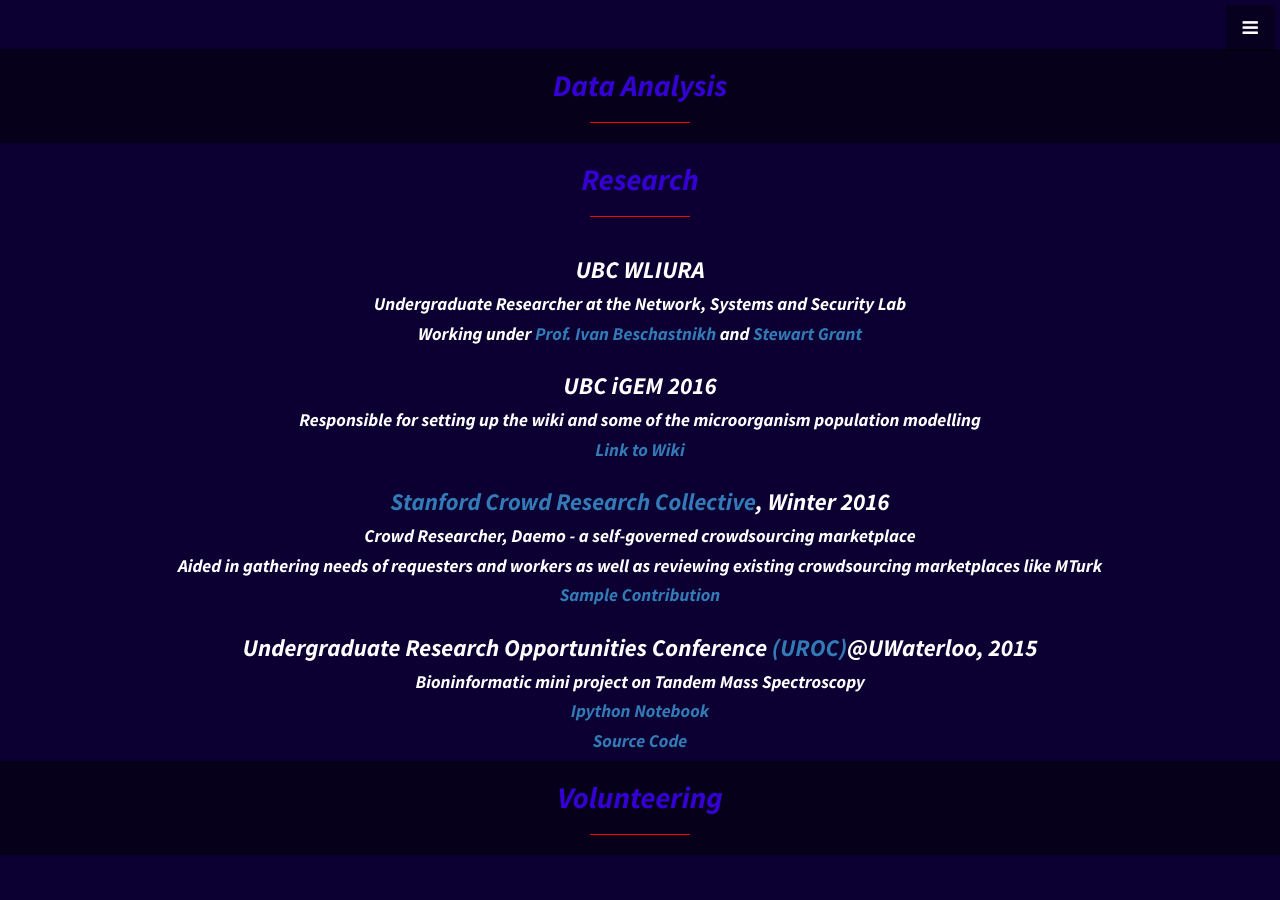
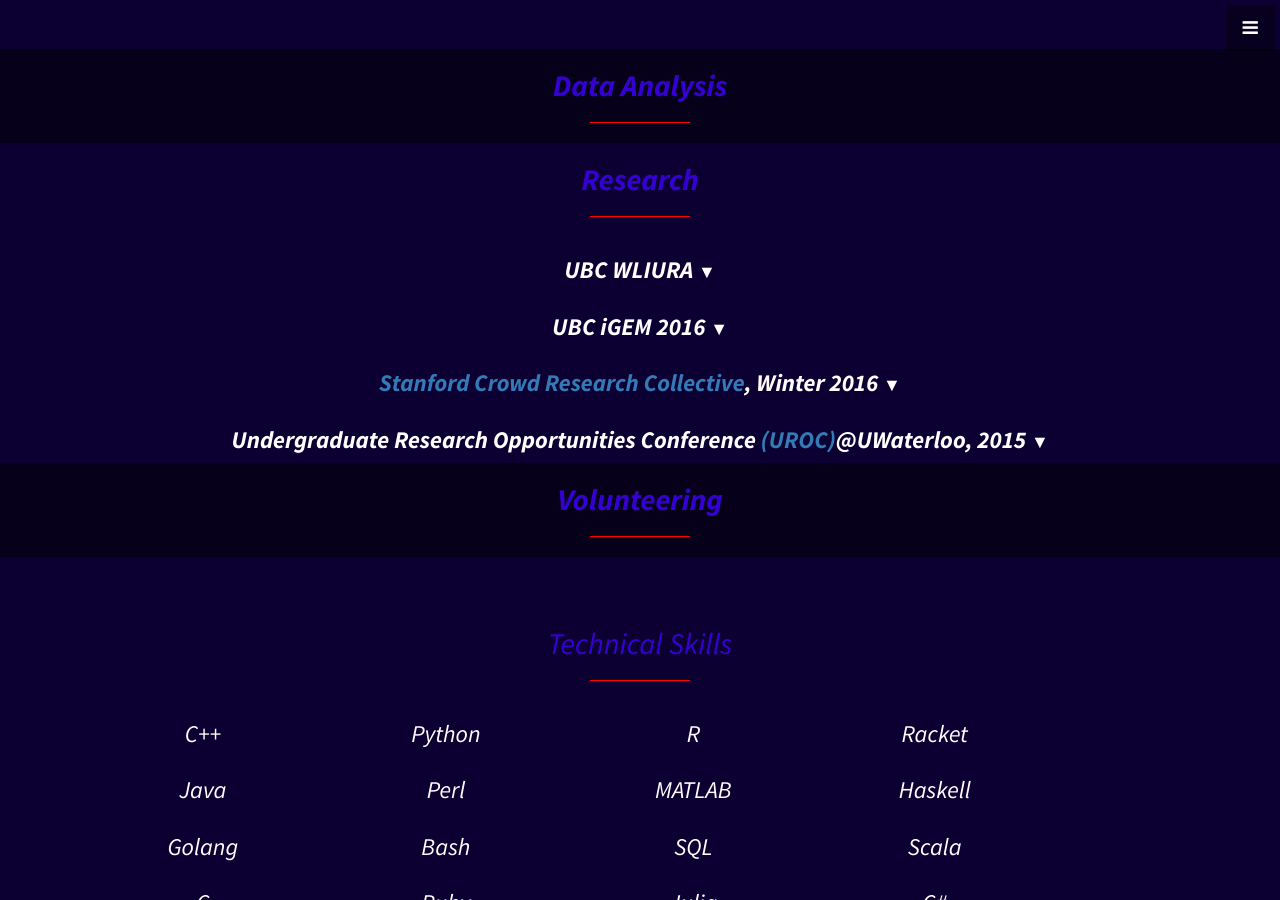
Before and after one commit to vaastav/vaastav.github.io, a Jekyll site: the page index.html, which Jekyll copies as it is, in a window 1280 px wide and 900 px high, scrolled down 3853 px. Built offline with Jekyll 4.4.1, drawn with Linux system fonts in a browser that asks for light colours.

Commit message:
Add visibility for research

```diff
--- a/index.html
+++ b/index.html
@@ -431,32 +431,40 @@
             </header>
             <div class="row text-center">
                 <div class="col-md-12">
-                    <h3><b> UBC WLIURA</b></h3>
+                    <h3><b> UBC WLIURA <span><a style="color:#fff; font-size:75%" onClick="showDiv('res_wliura')">&#9660</a></span></b></h3>
+                    <div class="courses" id="res_wliura">
                         <h4><b> Undergraduate Researcher at the Network, Systems and Security Lab </b></h4>
                         <h4><b> Working under <span><a href="https://www.cs.ubc.ca/~bestchai/">Prof. Ivan Beschastnikh</a></span> and <span><a href="https://wantonsolutions.github.io/">Stewart Grant</a></span></b></h4>
                     </div>
                 </div>
+            </div>
 			<div class="row text-center">
 				<div class="col-md-12">
-                    <h3><b> UBC iGEM 2016 </b></h3>
+                    <h3><b> UBC iGEM 2016 <span><a style="color:#fff; font-size:75%" onClick="showDiv('res_igem')">&#9660</a></span></b></h3>
+                    <div class="courses" id="res_igem">
                         <h4><b> Responsible for setting up the wiki and some of the microorganism population modelling </b></h4>
                         <h4><b><a href="http://2016.igem.org/Team:British_Columbia">Link to Wiki</a></b></h4>
                     </div>
                 </div>
+            </div>
             <div class="row text-center">
                 <div class="col-md-12">
-                    <h3><b> <a href="http://crowdresearch.stanford.edu/w/index.php?title=Main_Page">Stanford Crowd Research Collective</a>, Winter 2016 </b></h3>
+                    <h3><b> <a href="http://crowdresearch.stanford.edu/w/index.php?title=Main_Page">Stanford Crowd Research Collective</a>, Winter 2016 <span><a style="color:#fff; font-size:75%" onClick="showDiv('res_crowd')">&#9660</a></span></b></h3>
+                    <div class="courses" id="res_crowd">
                         <h4><b> Crowd Researcher, Daemo - a self-governed crowdsourcing marketplace</b></h4>
                         <h4><b> Aided in gathering needs of requesters and workers as well as reviewing existing crowdsourcing marketplaces like MTurk</b></h4>
                         <h4><b><a href="http://crowdresearch.stanford.edu/w/index.php?title=WinterMilestone_2_vaastav">Sample Contribution</a></b></h4>
                     </div>
                 </div>
+            </div>
             <div class="row text-center">
                 <div class="col-md-12">
-                    <h3><b> Undergraduate Research Opportunities Conference <a href="https://cs.uwaterloo.ca/conferences/uroc/2015/">(UROC)</a>@UWaterloo, 2015</b></h3>
-                    <h4><b> Bioninformatic mini project on Tandem Mass Spectroscopy</b></h4>
+                    <h3><b> Undergraduate Research Opportunities Conference <a href="https://cs.uwaterloo.ca/conferences/uroc/2015/">(UROC)</a>@UWaterloo, 2015 <span><a style="color:#fff; font-size:75%" onClick="showDiv('res_uroc')">&#9660</a></span></b></h3>
+                    <div class="courses" id="res_uroc">
+                        <h4><b> Bioninformatics mini project on Tandem Mass Spectroscopy</b></h4>
                         <h4><b><a href="https://github.com/JoshBradshaw/uroc2015/blob/master/Tandem%20Mass%20Spectroscopy.ipynb">Ipython Notebook</a></b></h4>
                         <h4><b><a href="https://github.com/JoshBradshaw/uroc2015">Source Code</a></b></h4>
+                    </div>
                 </div>
             </div>
 		</div>
```
Lines whose indentation alone changed are shown as unchanged.
